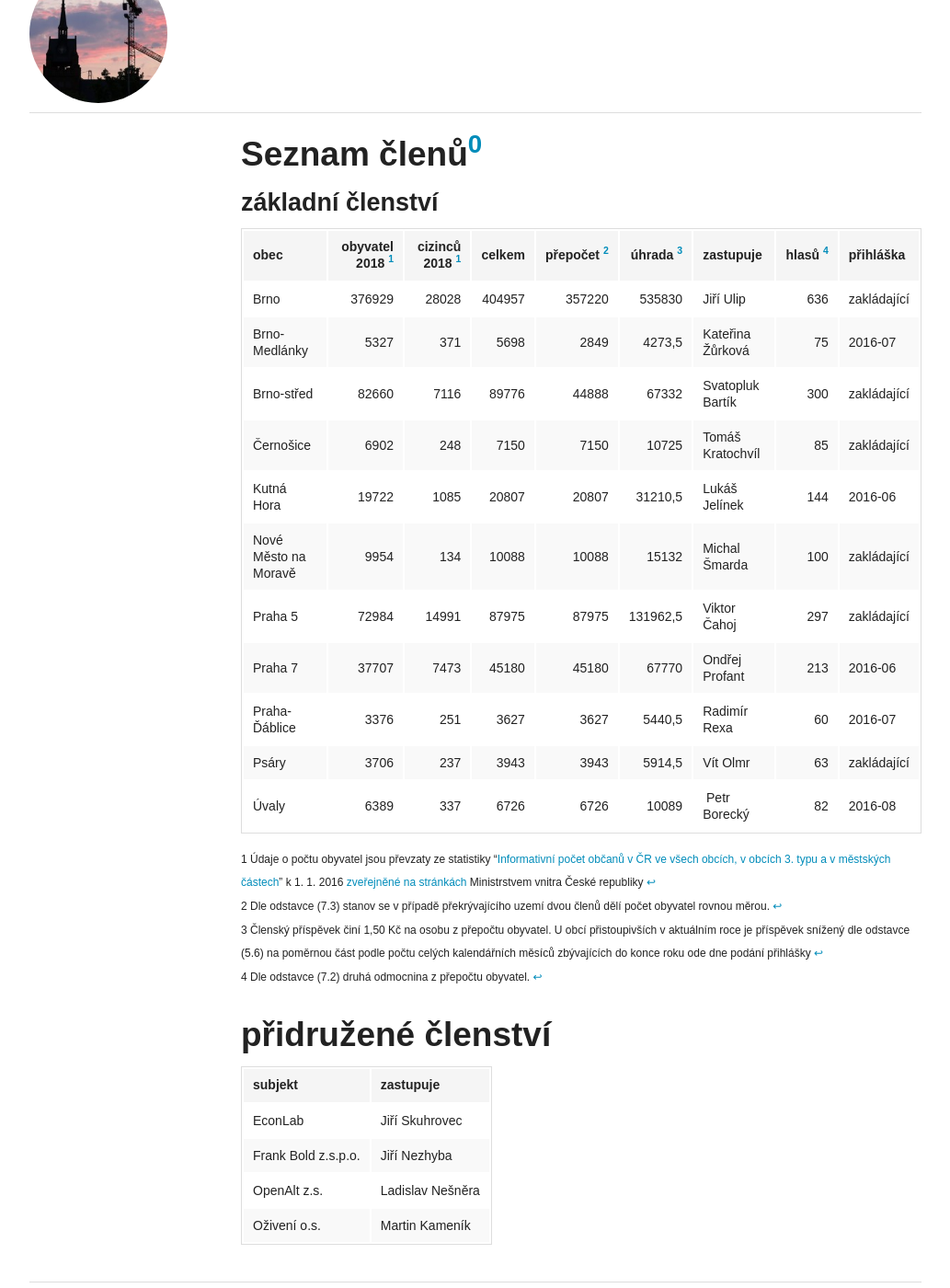
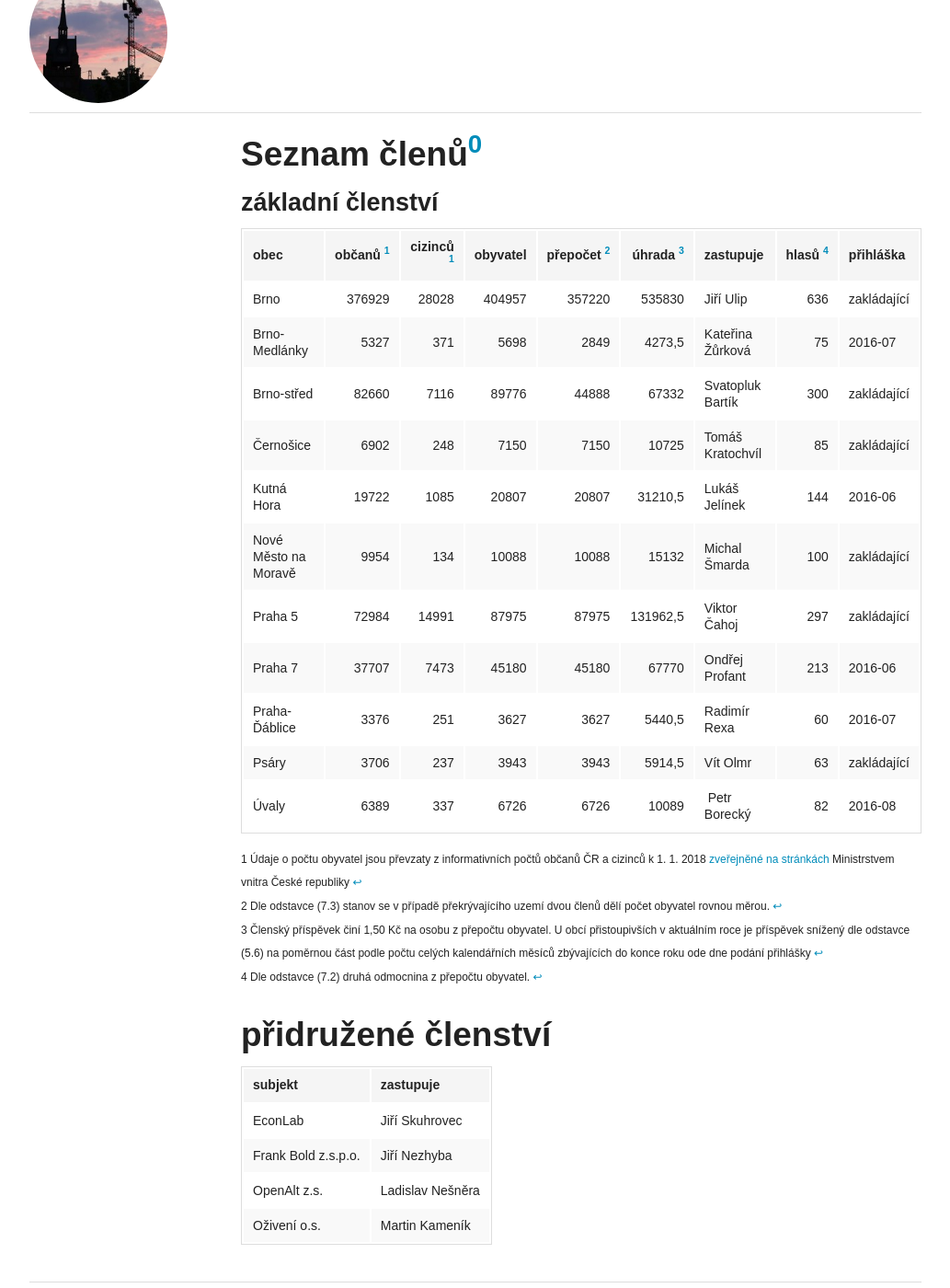
Before and after one commit to otevrenamesta/otevrenamesta.github.io, a Jekyll site: the page built from pages/clenstvi.md, in a window 1280 px wide and 1400 px high, scrolled down 446 px. Shown: the whole window at 92% size, without its empty margins (123-1156 px from the left). Built offline with Jekyll 4.4.1, drawn with Linux system fonts in a browser that asks for light colours; nearby versions of some CDN libraries; library files that are not in the unit come from our copies.

Commit message:
úprava záhlaví tabulky a poznámky o zdroji počtu obyvatel

```diff
--- a/pages/clenstvi.md
+++ b/pages/clenstvi.md
@@ -22,7 +22,7 @@ image:
 
 ### základní členství
 
-obec | obyvatel 2018&nbsp;<sup id="a1">[1](#f1)</sup> | cizinců 2018&nbsp;<sup id="a1">[1](#f1)</sup> | celkem | přepočet&nbsp;<sup id="a2">[2](#f2)</sup> | úhrada&nbsp;<sup id="a3">[3](#f3)</sup> | zastupuje | hlasů&nbsp;<sup id="a4">[4](#f4)</sup> | přihláška
+obec | občanů&nbsp;<sup id="a1">[1](#f1)</sup> | cizinců &nbsp;<sup id="a1">[1](#f1)</sup> | obyvatel | přepočet&nbsp;<sup id="a2">[2](#f2)</sup> | úhrada&nbsp;<sup id="a3">[3](#f3)</sup> | zastupuje | hlasů&nbsp;<sup id="a4">[4](#f4)</sup> | přihláška
 --- | ---:| ---:| ---:| ---:| ---:| --- | ---:| ---
 Brno | 376929 | 28028 | 404957 | 357220 | 535830 | Jiří Ulip | 636 | zakládající
 Brno-Medlánky | 5327 | 371 | 5698 | 2849 | 4273,5 | Kateřina Žůrková | 75 | 2016-07
@@ -37,7 +37,7 @@ Psáry | 3706 | 237 | 3943 | 3943 | 5914,5 | Vít Olmr | 63 | zakládající
 Úvaly | 6389 | 337 | 6726 | 6726 | 10089 |  Petr Borecký | 82 | 2016-08
 
 <sup>
-<span id="f1">1</span> Údaje o počtu obyvatel jsou převzaty ze statistiky "[Informativní počet občanů v ČR ve všech obcích, v obcích 3. typu a v městských částech](http://www.mvcr.cz/soubor/pocty-obyvatel-v-obcich-cr-pocet-obyvatel-k-1-1-2016-xls.aspx)" k 1. 1. 2016 [zveřejněné na stránkách](http://www.mvcr.cz/clanek/statistiky-pocty-obyvatel-v-obcich.aspx) Ministrstvem vnitra České republiky [↩](#a1)
+<span id="f1">1</span> Údaje o počtu obyvatel jsou převzaty z informativních počtů občanů ČR a cizinců k 1. 1. 2018 [zveřejněné na stránkách](http://www.mvcr.cz/clanek/statistiky-pocty-obyvatel-v-obcich.aspx) Ministrstvem vnitra České republiky [↩](#a1)
 <span id="f2">2</span> Dle odstavce (7.3) stanov se v případě překrývajícího uzemí dvou členů dělí počet obyvatel rovnou měrou. [↩](#a2)
 <span id="f3">3</span> Členský příspěvek činí 1,50 Kč na osobu z přepočtu obyvatel. U obcí přistoupivších v aktuálním roce je příspěvek snížený dle odstavce (5.6) na poměrnou část podle počtu celých kalendářních měsíců zbývajících do konce roku ode dne podání přihlášky [↩](#a3)
 <span id="f4">4</span> Dle odstavce (7.2) druhá odmocnina z přepočtu obyvatel. [↩](#a4)
```
